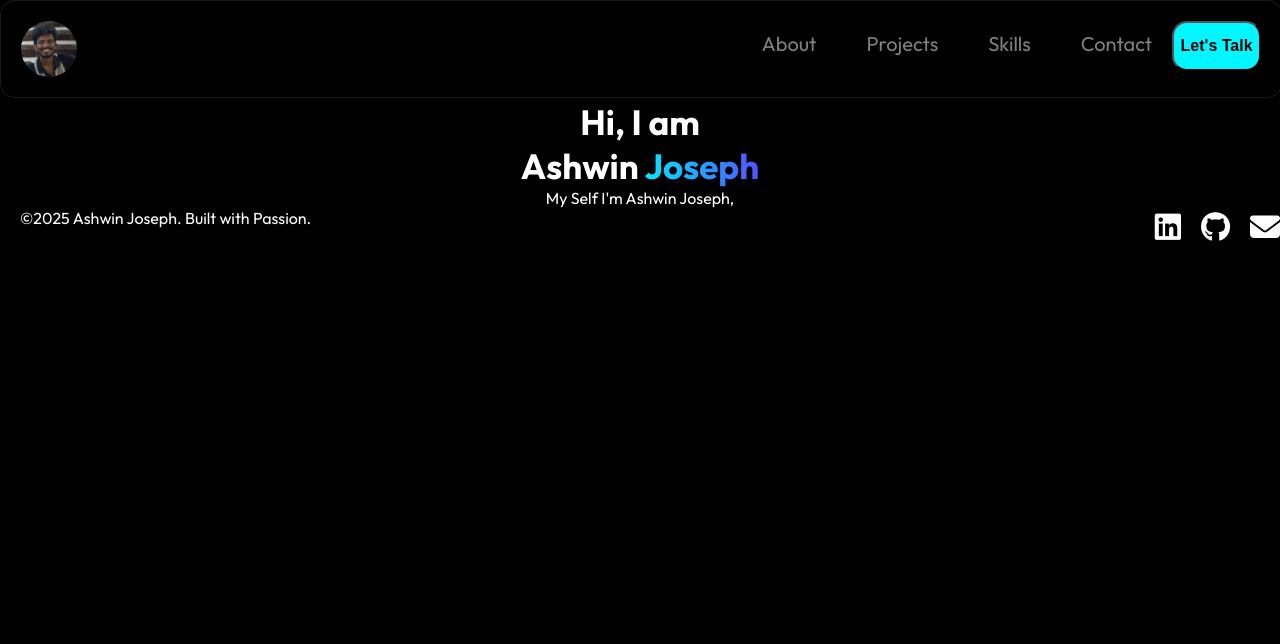
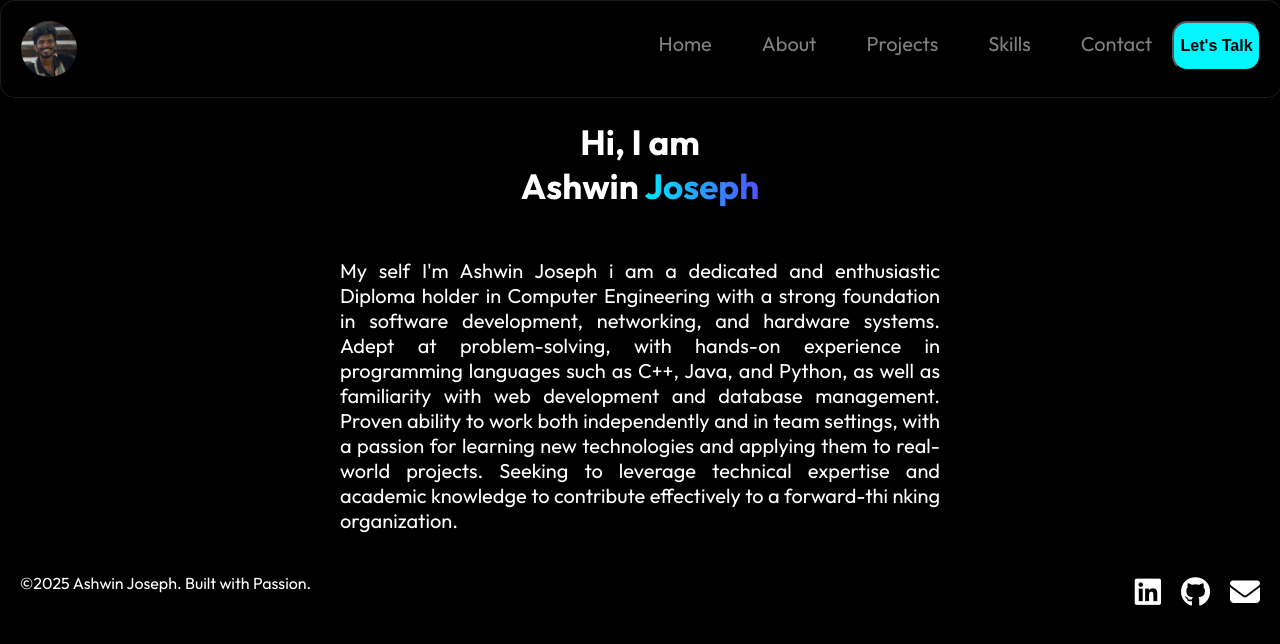
Before and after one commit to Ashwi17/portfolio, a React (Vite) app: page /#/about in a window 1280 px wide. Shown: the top 644 px of the page. Built offline with nearby package versions, Linux system fonts and the light colour scheme.

Commit message:
Did more updates in styels and about page

```diff
--- a/src/App.jsx
+++ b/src/App.jsx
@@ -21,6 +21,17 @@ function App() {
           }
         />
 
+        {/* Home Page */}
+        <Route
+          path="/home"
+          element={
+            <>
+              <Hero />
+              <Contact />
+            </>
+          }
+        />
+
         {/* About Page */}
         <Route path="/about" element={<About />} />
 
--- a/src/assets/css/style.css
+++ b/src/assets/css/style.css
@@ -390,6 +390,7 @@ a {
   font-size: 25px;
   justify-content: center;
   align-items: center;
+  cursor: pointer;
 }
 
 .hover-content {
@@ -442,6 +443,7 @@ a {
   padding: 30px;
   border-radius: 20px;
   border: 1px solid gray;
+  cursor: pointer;
 }
 
 
@@ -655,6 +657,7 @@ a {
 .footer-right {
   display: flex;
   gap: 20px;
+  margin-right: 20px;
   font-size: 30px;
 }
 
@@ -669,11 +672,24 @@ a {
 /*                                                                                                                                                          */
 /* ======================================================================================================================================================== */
 
+.about {
+  display: flex;
+  justify-content: center;
+}
+
 .about-section {
   color: #fff;
   display: flex;
   flex-direction: column;
   align-items: center;
+  width: 600px;
+  padding: 20px;
+  font-size: 20px;
+  text-align: justify;
+}
+
+.about-section p {
+  margin-top: 50px;
 }
 
 .about-head {
--- a/src/pages/about.jsx
+++ b/src/pages/about.jsx
@@ -7,13 +7,26 @@ const About = () => {
         <div className="about-section">
           <div className="about-head">
             <h6>Hi, I am</h6>
-                    <h1>Ashwin <span className="gradient-text">Joseph</span></h1>
+            <h1>
+              Ashwin <span className="gradient-text">Joseph</span>
+            </h1>
           </div>
-                My Self I'm Ashwin Joseph,
+          <p>
+            My self I'm Ashwin Joseph i am a dedicated and enthusiastic Diploma
+            holder in Computer Engineering with a strong foundation in software
+            development, networking, and hardware systems. Adept at
+            problem-solving, with hands-on experience in programming languages
+            such as C++, Java, and Python, as well as familiarity with web
+            development and database management. Proven ability to work both
+            independently and in team settings, with a passion for learning new
+            technologies and applying them to real-world projects. Seeking to
+            leverage technical expertise and academic knowledge to contribute
+            effectively to a forward-thi nking organization.
+          </p>
         </div>
       </section>
     </>
-    )
-}
+  );
+};
 
 export default About;
--- a/src/pages/header.jsx
+++ b/src/pages/header.jsx
@@ -3,11 +3,12 @@ import "../assets/css/style.css";
 import profileIMage from "../assets/images/IMG_20251204_195132.jpg";
 import { useState } from "react";
 import { Link } from "react-router-dom";
-import { HashLink } from "react-router-hash-link"
-
+import { HashLink } from "react-router-hash-link";
+import Dialog from "@mui/material/Dialog";
 
 function Header() {
   const [open, setOpen] = useState(false);
+  const [openAvatar, setOpenAvatar] = useState(false);
 
   return (
     <>
@@ -18,12 +19,18 @@ function Header() {
               alt="Profile"
               src={profileIMage}
               sx={{ width: 56, height: 56 }}
+              onClick={() => setOpenAvatar(true)}
             />
           </div>
           <div className="header-right">
+            <Link to="/home">Home</Link>
             <Link to="/about">About</Link>
-            <HashLink smooth to="#projects">Projects</HashLink>
-            <HashLink smooth to="#skills">Skills</HashLink>
+            <HashLink smooth to="/#projects">
+              Projects
+            </HashLink>
+            <HashLink smooth to="/#skills">
+              Skills
+            </HashLink>
             <Link to="/contact">Contact</Link>
           </div>
 
@@ -48,15 +55,28 @@ function Header() {
         <Link to="/about" onClick={() => setOpen(false)}>
           About
         </Link>
-        <HashLink smooth to="#projects">Projects</HashLink>
-        <HashLink smooth to="#skills">Skills</HashLink>
+        <HashLink smooth to="#projects">
+          Projects
+        </HashLink>
+        <HashLink smooth to="#skills">
+          Skills
+        </HashLink>
         <Link to="/contact" onClick={() => setOpen(false)}>
           Contact
         </Link>
-          <button type="submit" className="talk-button">
-            Let's Talk
-          </button>
+        <button type="submit" className="talk-button">
+          Let's Talk
+        </button>
       </div>
+
+      {/* Popup */}
+      <Dialog open={openAvatar} onClose={() => setOpenAvatar(false)}>
+        <img
+          src={profileIMage}
+          alt="profile"
+          style={{ width: "100%", height: "auto", display: "block" }}
+        />
+      </Dialog>
     </>
   );
 }
--- a/src/pages/hero.jsx
+++ b/src/pages/hero.jsx
@@ -1,3 +1,4 @@
+import { HashLink } from "react-router-hash-link";
 import "../assets/css/style.css";
 import profileImage from "../assets/images/IMG_20251204_195132.jpg";
 import { useState } from "react";
@@ -29,8 +30,16 @@ function Hero() {
         </p>
 
         <div className="hero-buttons">
-          <button className="btn-primary">View My Work</button>
-          <button className="btn-outline">Get In Touch</button>
+          <button className="btn-primary">
+            <HashLink smooth to="/#projects">
+              View My Work
+            </HashLink>
+          </button>
+          <button className="btn-outline">
+            <HashLink snooth to="/contact">
+              Get In Touch
+            </HashLink>
+          </button>
         </div>
 
         <div className="scroll-down">↓</div>
```
Lines whose indentation alone changed are shown as unchanged.
